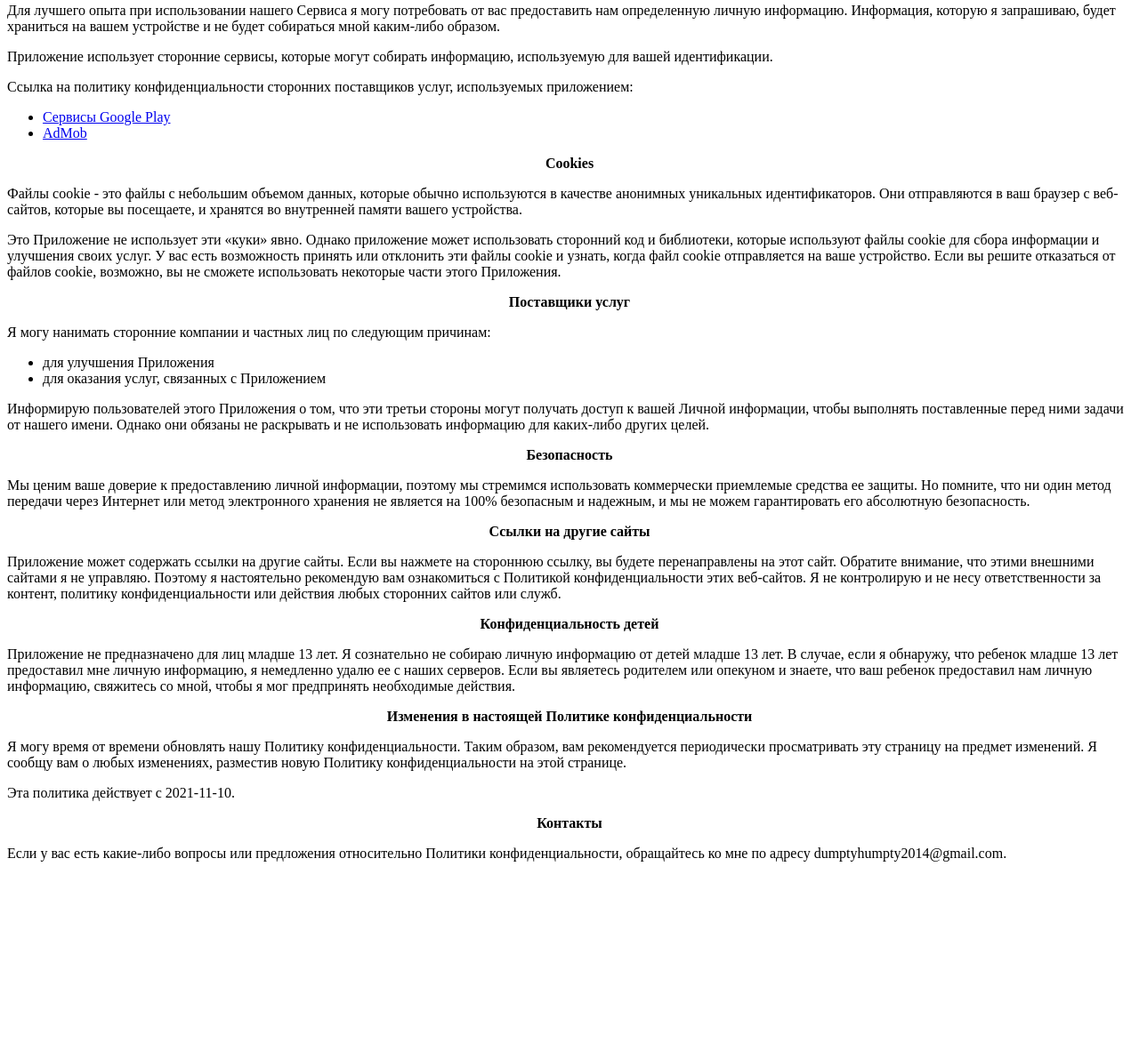
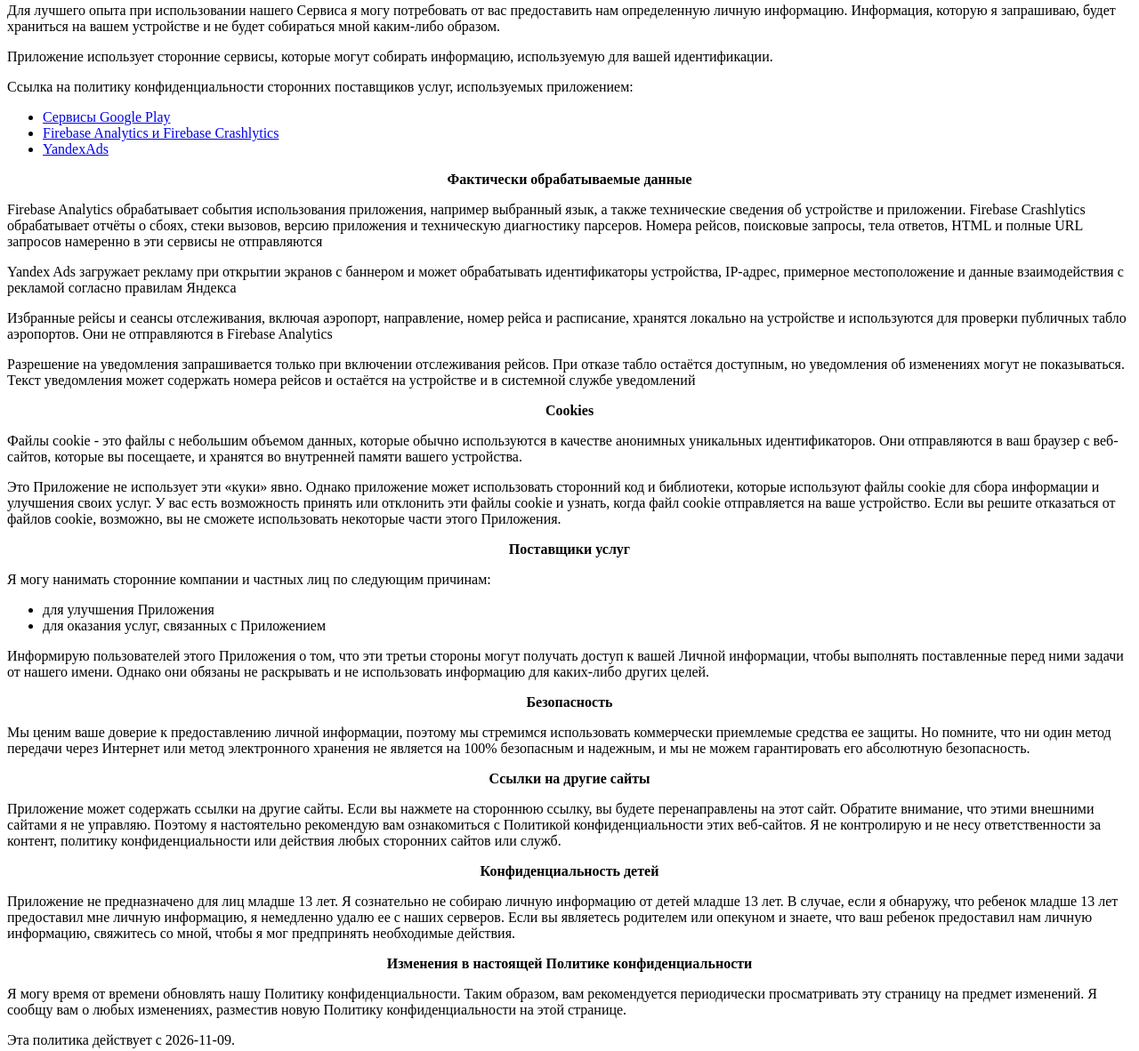
Before and after one commit to dumptyhumpty2014gmail/privacy_policy_app_aer, a plain HTML site: page index.html in a window 1280 px wide. Shown: the part 289-1471 px from the top of the page at 89% size. Before the commit the page ends 1274 px from the top, so only its background shows below. Drawn offline with Linux system fonts and the light colour scheme.

Commit message:
Update index.html

```diff
--- a/index.html
+++ b/index.html
@@ -17,9 +17,15 @@
     <p>Ссылка на политику конфиденциальности сторонних поставщиков услуг, используемых приложением:</p>
     <ul>
       <li><a href="https://policies.google.com/privacy?hl=ru">Сервисы Google Play</a></li>
-      <li><a href="https://support.google.com/admob/answer/6128543?hl=ru">AdMob</a></li>
+      <li><a href="https://firebase.google.com/support/privacy">Firebase Analytics и Firebase Crashlytics</a></li>
+      <li><a href="https://yandex.com/legal/confidential/">YandexAds</a></li>
   </ul>
-   <p style="text-align: center;"><strong>Cookies</strong></p>
+    <p style="text-align: center;"><strong>Фактически обрабатываемые данные</strong></p>
+    <p>Firebase Analytics обрабатывает события использования приложения, например выбранный язык, а также технические сведения об устройстве и приложении. Firebase Crashlytics обрабатывает отчёты о сбоях, стеки вызовов, версию приложения и техническую диагностику парсеров. Номера рейсов, поисковые запросы, тела ответов, HTML и полные URL запросов намеренно в эти сервисы не отправляются</p>
+   <p>Yandex Ads загружает рекламу при открытии экранов с баннером и может обрабатывать идентификаторы устройства, IP-адрес, примерное местоположение и данные взаимодействия с рекламой согласно правилам Яндекса</p>
+ <p>Избранные рейсы и сеансы отслеживания, включая аэропорт, направление, номер рейса и расписание, хранятся локально на устройстве и используются для проверки публичных табло аэропортов. Они не отправляются в Firebase Analytics</p>
+<p>Разрешение на уведомления запрашивается только при включении отслеживания рейсов. При отказе табло остаётся доступным, но уведомления об изменениях могут не показываться. Текст уведомления может содержать номера рейсов и остаётся на устройстве и в системной службе уведомлений</p>
+    <p style="text-align: center;"><strong>Cookies</strong></p>
     <p>Файлы cookie - это файлы с небольшим объемом данных, которые обычно используются в качестве анонимных уникальных идентификаторов. Они отправляются в ваш браузер с веб-сайтов, которые вы посещаете, и хранятся во внутренней памяти вашего устройства.</p>
     <p>Это Приложение не использует эти «куки» явно. Однако приложение может использовать сторонний код и библиотеки, которые используют файлы cookie для сбора информации и улучшения своих услуг. У вас есть возможность принять или отклонить эти файлы cookie и узнать, когда файл cookie отправляется на ваше устройство. Если вы решите отказаться от файлов cookie, возможно, вы не сможете использовать некоторые части этого Приложения.</p>
    <p style="text-align: center;"><strong>Поставщики услуг</strong></p>
@@ -37,7 +43,7 @@
     <p>Приложение не предназначено для лиц младше 13 лет. Я сознательно не собираю личную информацию от детей младше 13 лет. В случае, если я обнаружу, что ребенок младше 13 лет предоставил мне личную информацию, я немедленно удалю ее с наших серверов. Если вы являетесь родителем или опекуном и знаете, что ваш ребенок предоставил нам личную информацию, свяжитесь со мной, чтобы я мог предпринять необходимые действия.</p>
      <p style="text-align: center;"><strong>Изменения в настоящей Политике конфиденциальности</strong></p>
     <p>Я могу время от времени обновлять нашу Политику конфиденциальности. Таким образом, вам рекомендуется периодически просматривать эту страницу на предмет изменений. Я сообщу вам о любых изменениях, разместив новую Политику конфиденциальности на этой странице.</p>
-    <p>Эта политика действует с 2021-11-10.</p>
+    <p>Эта политика действует с 2026-11-09.</p>
      <p style="text-align: center;"><strong>Контакты</strong></p>
     <p>Если у вас есть какие-либо вопросы или предложения относительно Политики конфиденциальности, обращайтесь ко мне по адресу dumptyhumpty2014@gmail.com.</p>
     </div>
```
